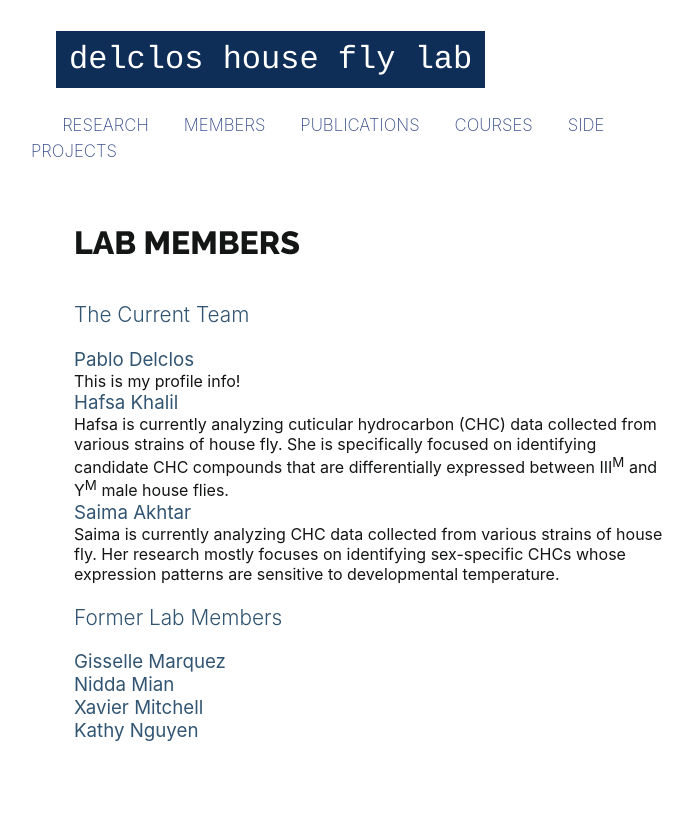
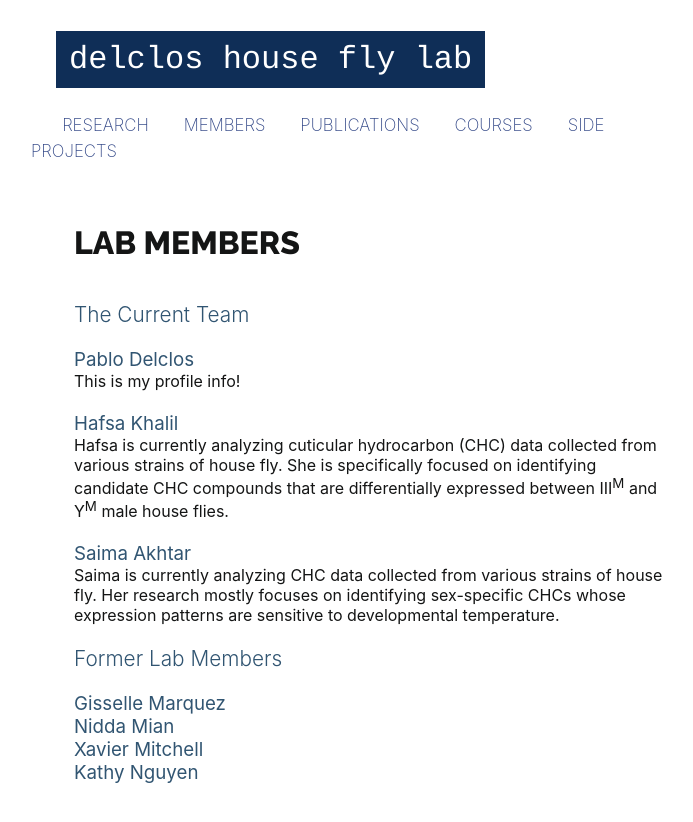
Before and after one commit to pjdelclos/pjdelclos.github.io, a Jekyll site: the page built from archives/index.html, in a window 1280 px wide. Shown: the top 822 px of the page, without its empty margins (266-959 px from the left). Built offline with Jekyll 4.4.1, drawn with Linux system fonts in a browser that asks for light colours; some web fonts are replaced.

Commit message:
Update index.html

```diff
--- a/archives/index.html
+++ b/archives/index.html
@@ -13,12 +13,12 @@ title: Members
   <div>
   This is my profile info!
   </div>
-  </ br>
+  <h2></h2>
 <h3>Hafsa Khalil</h3>
   <div>
   Hafsa is currently analyzing cuticular hydrocarbon (CHC) data collected from various strains of house fly. She is specifically focused on identifying candidate CHC compounds that are differentially expressed between III<sup>M</sup> and Y<sup>M</sup> male house flies.
   </div>
-  </ br>
+  <h2></h2>
 <h3>Saima Akhtar</h3>
   <div>
   Saima is currently analyzing CHC data collected from various strains of house fly. Her research mostly focuses on identifying sex-specific CHCs whose expression patterns are sensitive to developmental temperature.
```
